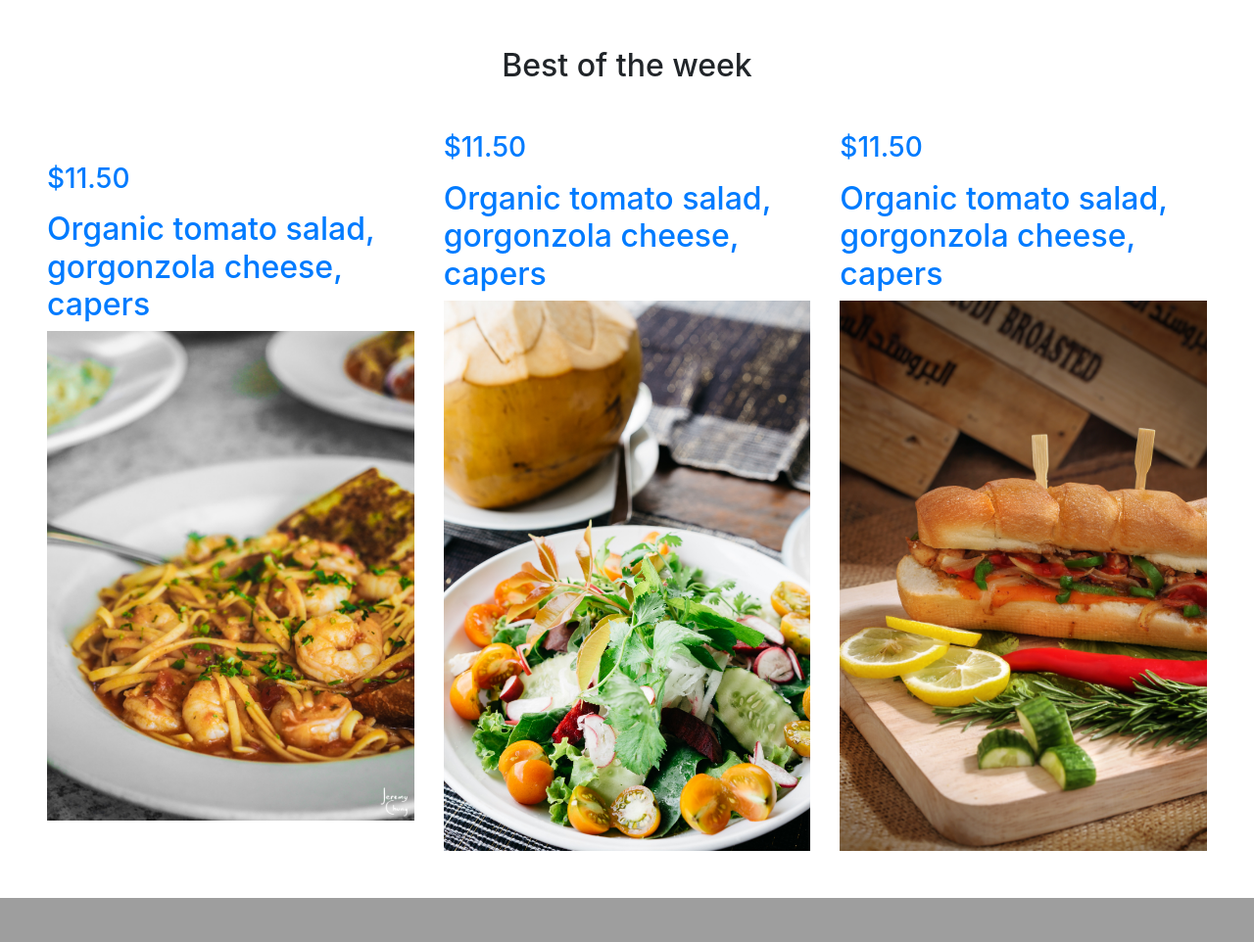
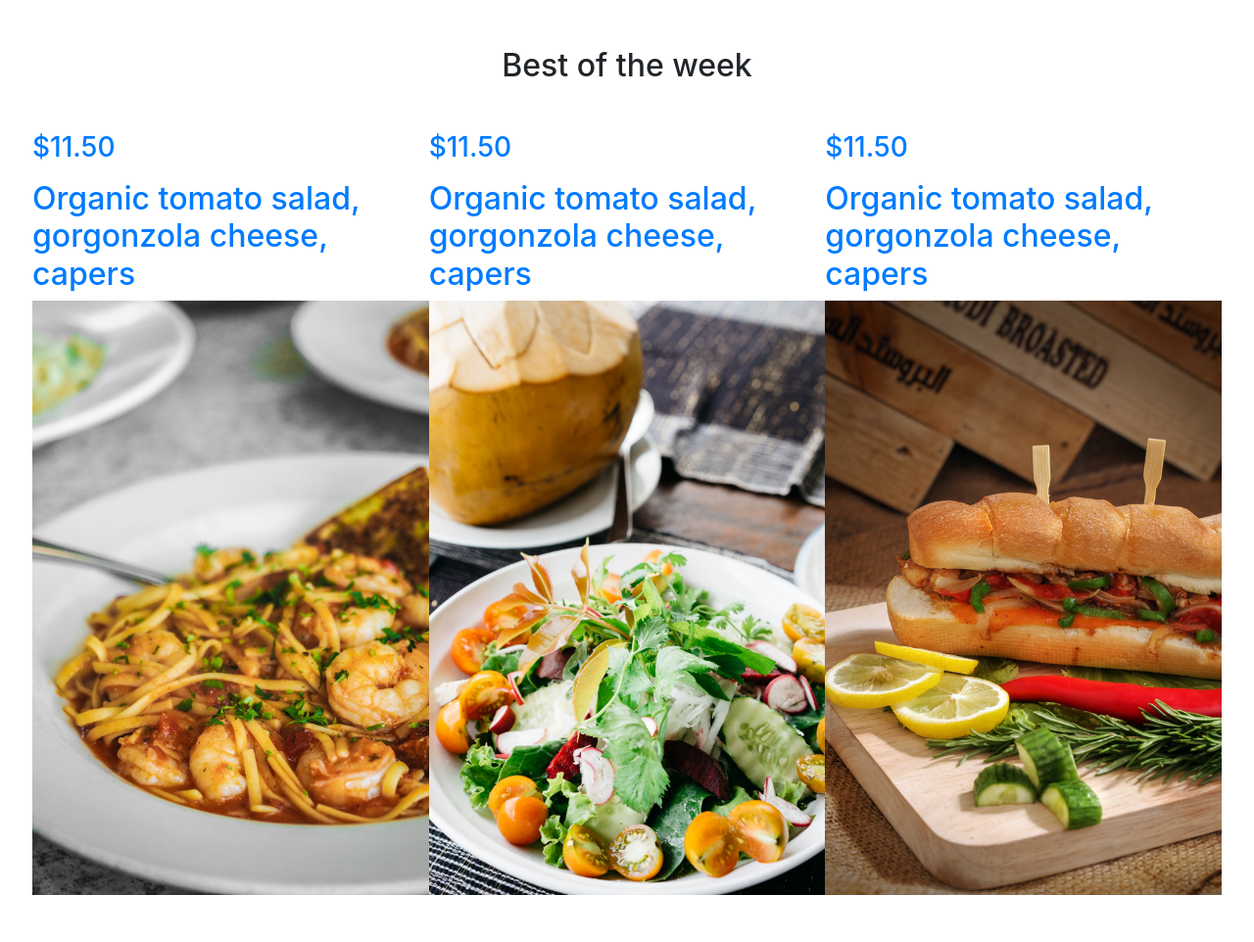
Before and after one commit to meemeee/pizza, a Django app: page / in a window 1280 px wide. Shown: the part 960-1922 px from the top of the page at 98% size. Before the commit the page ends 1877 px from the top, so only its background shows below. Run offline with Django 3.2, Linux system fonts and the light colour scheme; some libraries are stand-ins or nearby versions.

Commit message:
redo index page

```diff
--- a/orders/static/orders/style.css
+++ b/orders/static/orders/style.css
@@ -93,8 +93,8 @@ h1, h2, h3, h4, h5 {
 }
 
 .item-dishes::before {
-    padding-right: 15px;
-    padding-left: 15px;
+    /* padding-right: 15px;
+    padding-left: 15px; */
     position: absolute;
     content: "";
     left: 0;
--- a/orders/templates/index.html
+++ b/orders/templates/index.html
@@ -102,7 +102,8 @@
         <!-- </div> -->
 
         <div class="mb-5 row align-items-center">
-            <div class="col-lg-4 img-zoom">
+            <div class="col-lg-4 px-0">
+                <div class="img-zoom">
                     <a href="#" class="item-dishes">
                         <div class="text">
                             <h3 class="dishes-price">$11.50</p>
@@ -111,7 +112,9 @@
                         <img src="../static/media/best.jpg" alt="Image" class="img-fluid">
                     </a>
                 </div>
-            <div class="col-lg-4 img-zoom">
+            </div>
+            <div class="col-lg-4 px-0">
+                <div class="img-zoom">
                     <a href="#" class="item-dishes">
                         <div class="text">
                             <h3 class="dishes-price">$11.50</p>
@@ -120,7 +123,9 @@
                         <img src="../static/media/best 4.jpg" alt="Image" class="img-fluid">
                     </a>
                 </div>
-            <div class="col-lg-4 img-zoom">
+            </div>
+            <div class="col-lg-4 px-0">
+                <div class="img-zoom">
                     <a href="#" class="item-dishes">
                         <div class="text">
                             <h3 class="dishes-price">$11.50</p>
@@ -131,6 +136,7 @@
                 </div>
             </div>
         </div>
+    </div>
 
 </body>
 
```
Also changed, not shown: orders/static/media/best 4.jpg, orders/static/media/best.jpg, orders/static/media/best3.jpg. Lines whose indentation alone changed are shown as unchanged.
